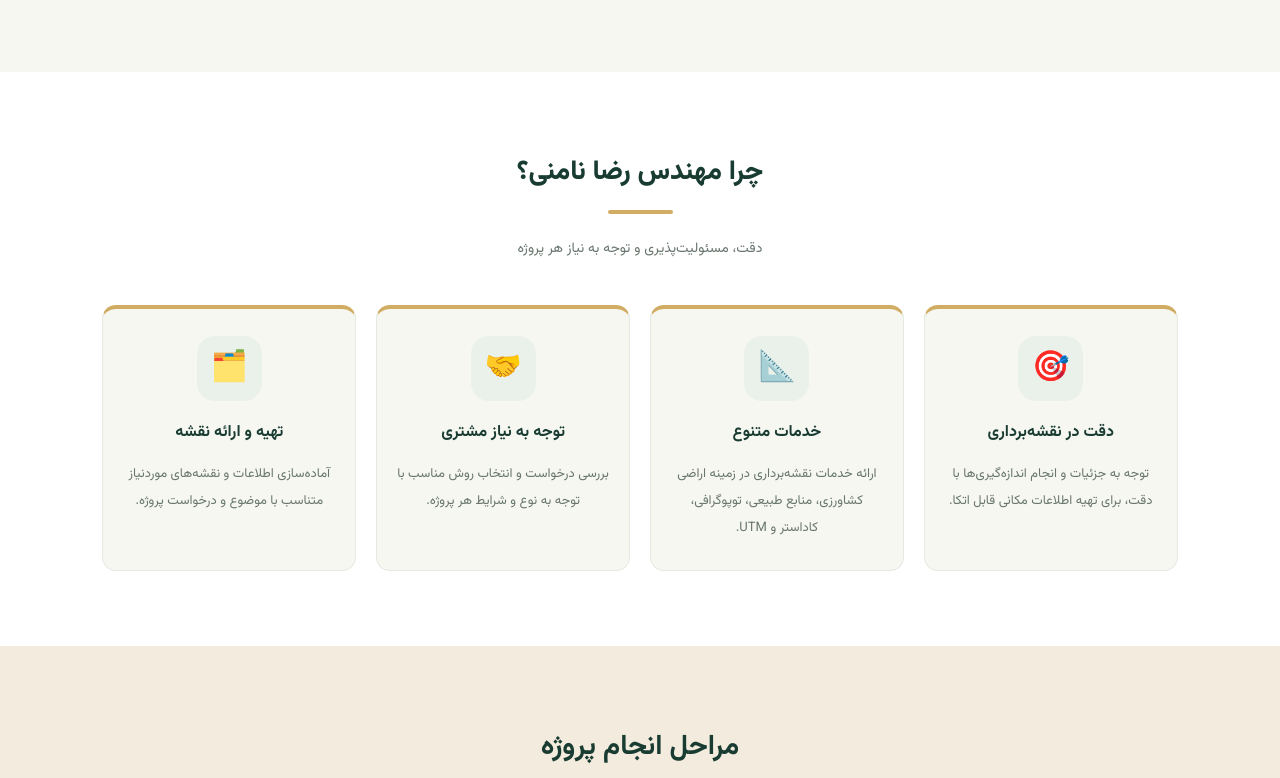
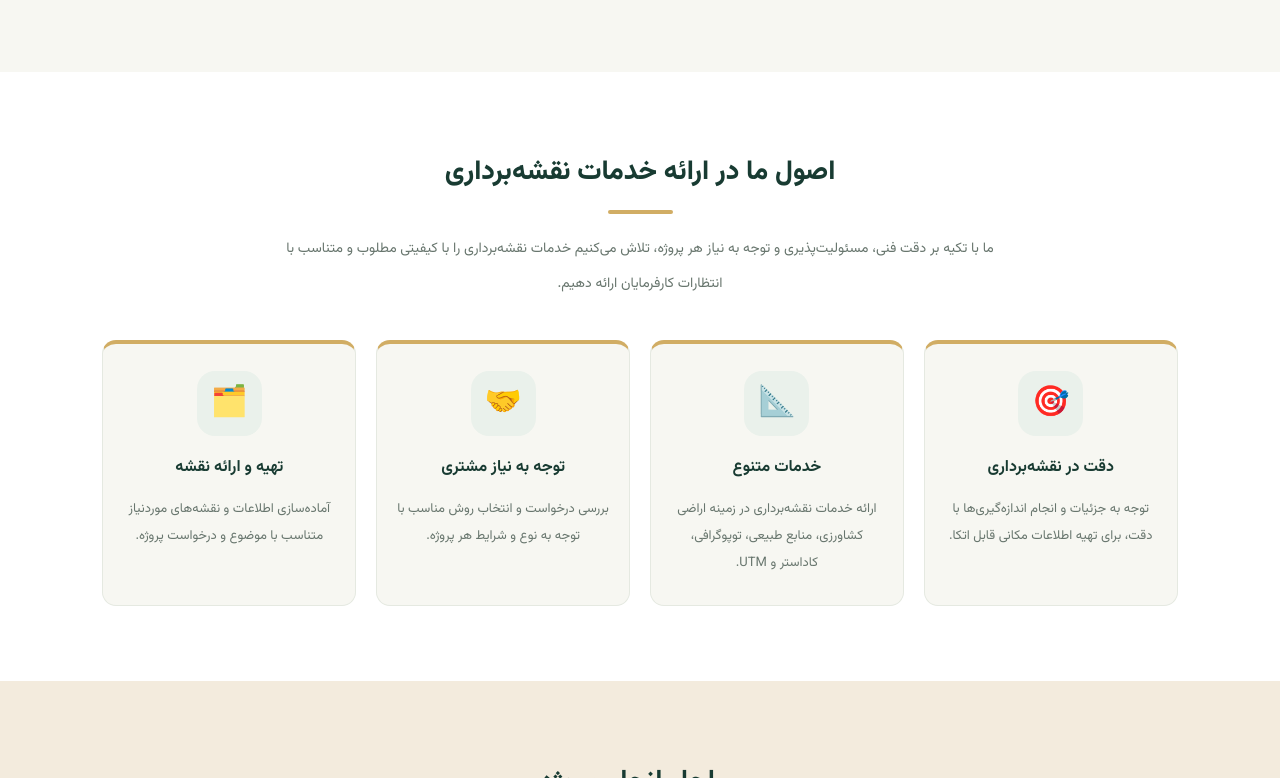
Before and after one commit to asadiyanzahra2420-a11y/reza-nameni, a plain HTML site: page docs/index.html in a window 1280 px wide. Shown: the part 1262-2040 px from the top of the page. Drawn offline with Linux system fonts and the light colour scheme.

Commit message:
Update index.html

```diff
--- a/docs/index.html
+++ b/docs/index.html
@@ -147,7 +147,7 @@
     <nav>
         <a href="#home">خانه</a>
         <a href="#services">خدمات</a>
-        <a href="#why-us">چرا ما؟</a>
+        <a href="#why-us">اصول کاری ما</a>
         <a href="#process">مراحل کار</a>
         <a href="#coverage">محدوده فعالیت</a>
         <a href="#gallery">گالری تصاویر</a>
@@ -218,8 +218,13 @@
     </div>
 
     <section id="why-us" class="why-section">
-        <h2 class="section-title">چرا مهندس رضا نامنی؟</h2>
-        <p class="section-description">دقت، مسئولیت‌پذیری و توجه به نیاز هر پروژه</p>
+        <h2 class="section-title">اصول ما در ارائه خدمات نقشه‌برداری</h2>
+
+        <p class="section-description">
+            ما با تکیه بر دقت فنی، مسئولیت‌پذیری و توجه به نیاز هر پروژه،
+            تلاش می‌کنیم خدمات نقشه‌برداری را با کیفیتی مطلوب و متناسب
+            با انتظارات کارفرمایان ارائه دهیم.
+        </p>
 
         <div class="why-grid">
 
```
